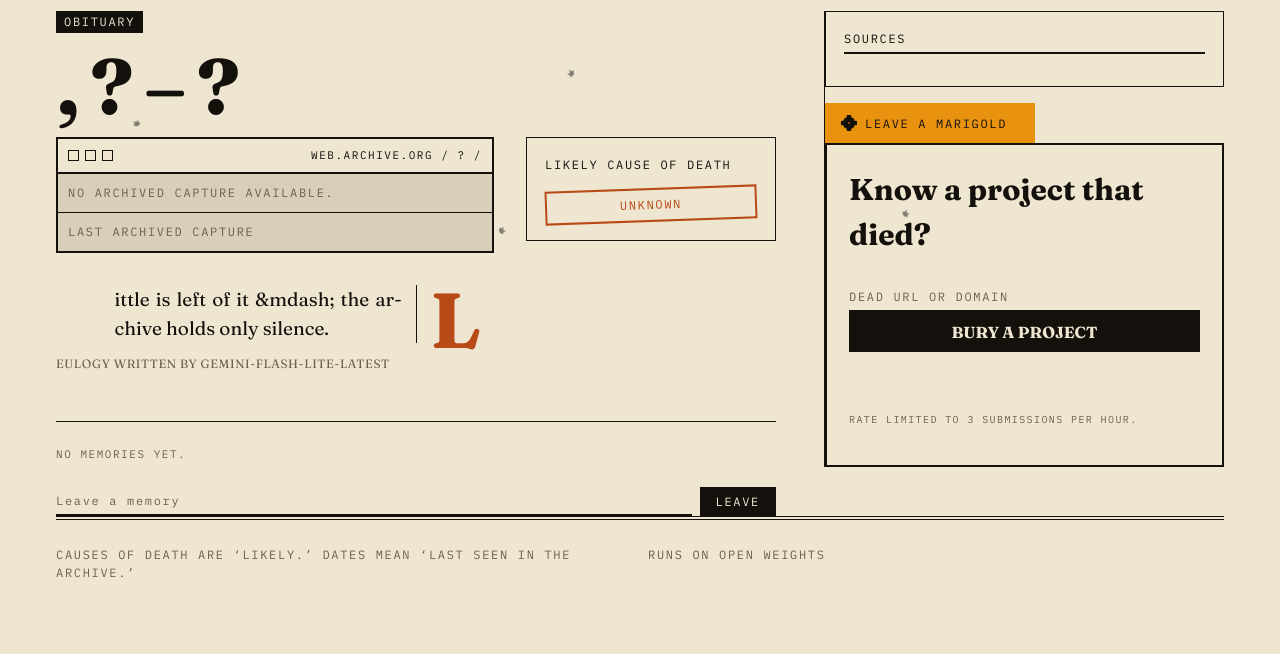
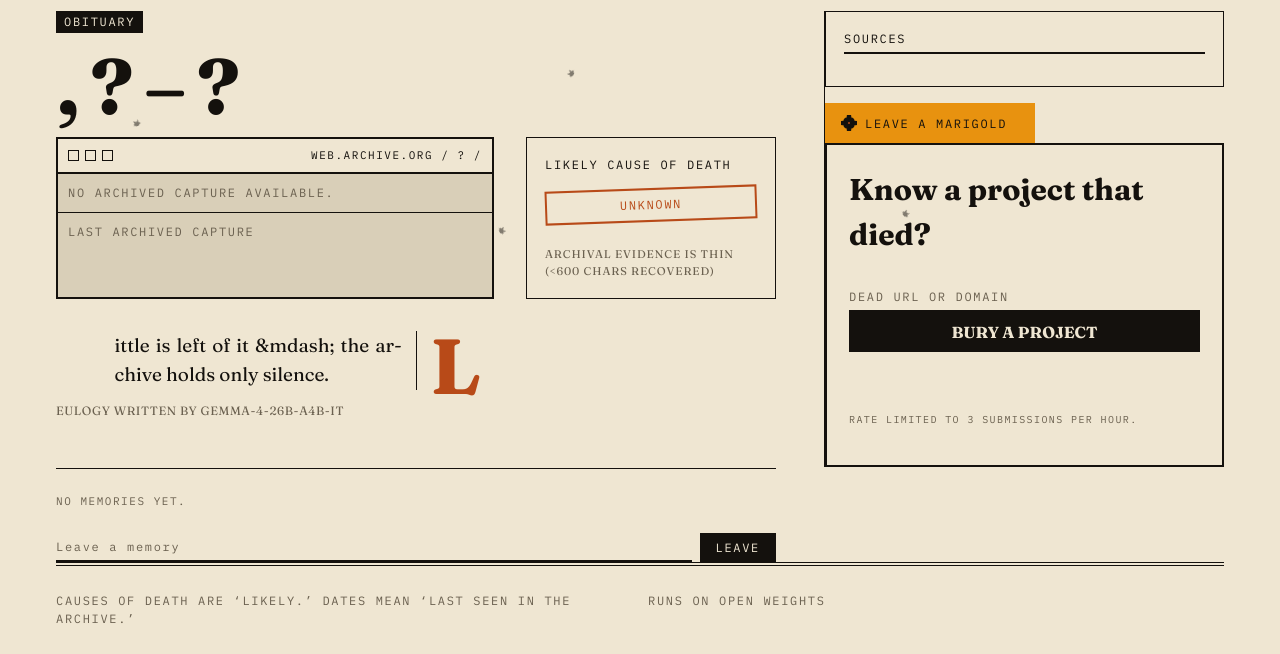
Before and after one commit to Pritam-mb/week4, a Python web app: template templates/grave.html in a window 1280 px wide. Shown: the part 469-1123 px from the top of the page. Before the commit the page ends 1047 px from the top, so only its background shows below. Run offline with Jinja, Linux system fonts and the light colour scheme; the template is opened without the code that fills it, so the values that code supplies are empty.

Commit message:
fix(audit): purge bot-block text, add thin-evidence indicator, and update seed bundle

```diff
--- a/templates/grave.html
+++ b/templates/grave.html
@@ -69,6 +69,11 @@
           {% endfor %}
         </div>
         {% endif %}
+        {% if (grave.extracted_text or '') | length < 600 %}
+        <div class="evidence-thin-badge" style="font-family: var(--font-data); font-size: 0.7rem; color: var(--ash); letter-spacing: 0.08em; text-transform: uppercase; margin-top: 0.5rem; border-top: 1px dashed var(--line); padding-top: 0.4rem;">
+          Archival evidence is thin (&lt;600 chars recovered)
+        </div>
+        {% endif %}
       </div>
     </div>
 
@@ -76,7 +81,7 @@
     <div class="eulogy-section">
       {% set _eulogy = grave.eulogy_verified or grave.eulogy or "Little is left of it &mdash; the archive holds only silence." %}
       <div class="eulogy-body drop-cap">{{ _eulogy }}</div>
-      <div class="eulogy-meta" style="font-family: var(--font-data); font-size: 0.75rem; color: var(--ash); margin-top: 0.75rem; letter-spacing: 0.05em; text-transform: uppercase;">Eulogy written by {{ grave.llm_model or 'gemini-flash-lite-latest' }}</div>
+      <div class="eulogy-meta" style="font-family: var(--font-data); font-size: 0.75rem; color: var(--ash); margin-top: 0.75rem; letter-spacing: 0.05em; text-transform: uppercase;">Eulogy written by {{ grave.llm_model or 'gemma-4-26b-a4b-it' }}</div>
     </div>
 
     <!-- Claims line -->
```
Also changed, not shown: 1 other file.
